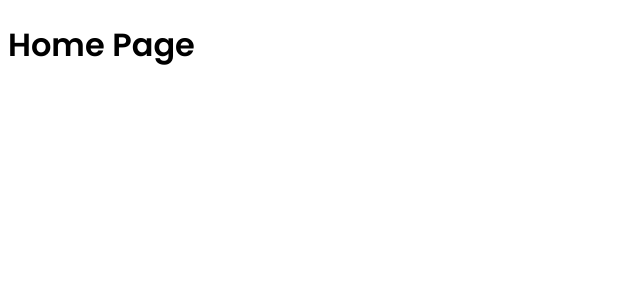
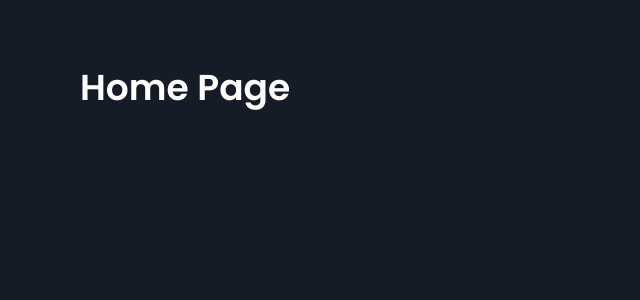
Before and after one commit to boushib/scrum-board, a React (Create React App) app: page / in a window 1280 px wide. Shown: the top 300 px of the page, without its empty margins (0-640 px from the left). Built offline with nearby package versions, Linux system fonts and the light colour scheme.

Commit message:
Create styling base

```diff
--- a/src/index.sass
+++ b/src/index.sass
@@ -1 +1,5 @@
+@import './styles/vars'
+@import './styles/reset'
 @import './styles/typography'
+@import './styles/base'
+@import './styles/grid'
--- a/src/pages/Home.tsx
+++ b/src/pages/Home.tsx
@@ -1,6 +1,8 @@
 const Home = () => (
   <div className="home page">
-    <h1>Home Page</h1>
+    <div className="container">
+      <h1>Home Page</h1>
+    </div>
   </div>
 )
 
--- /dev/null
+++ b/src/styles/_base.sass
@@ -0,0 +1,5 @@
+body
+  background-color: var(--color-bg)
+
+.page
+  padding: 60px 0
--- /dev/null
+++ b/src/styles/_grid.sass
@@ -0,0 +1,7 @@
+.container
+  padding: 0 80px
+  max-width: 1280px
+  margin: 0 auto
+
+  @media (max-width: 768px)
+    padding: 0 24px
--- /dev/null
+++ b/src/styles/_reset.sass
@@ -0,0 +1,4 @@
+*
+  margin: 0
+  padding: 0
+  box-sizing: border-box
--- a/src/styles/_typography.sass
+++ b/src/styles/_typography.sass
@@ -1,2 +1,15 @@
 *
   font-family: 'Poppins', sans-serif
+  color: var(--color-text)
+
+h1, h2, h3
+  font-weight: 600
+
+h1
+  font-size: 36px
+
+h2
+  font-size: 32px
+
+h3
+  font-size: 28px
--- /dev/null
+++ b/src/styles/_vars.sass
@@ -0,0 +1,6 @@
+\:root
+  --color-bg: #161b28
+  --color-text: #fff
+  --color-primary: #ff7a51
+  --color-secondary: #ffefea
+  --color-accent: #1d2333
```
